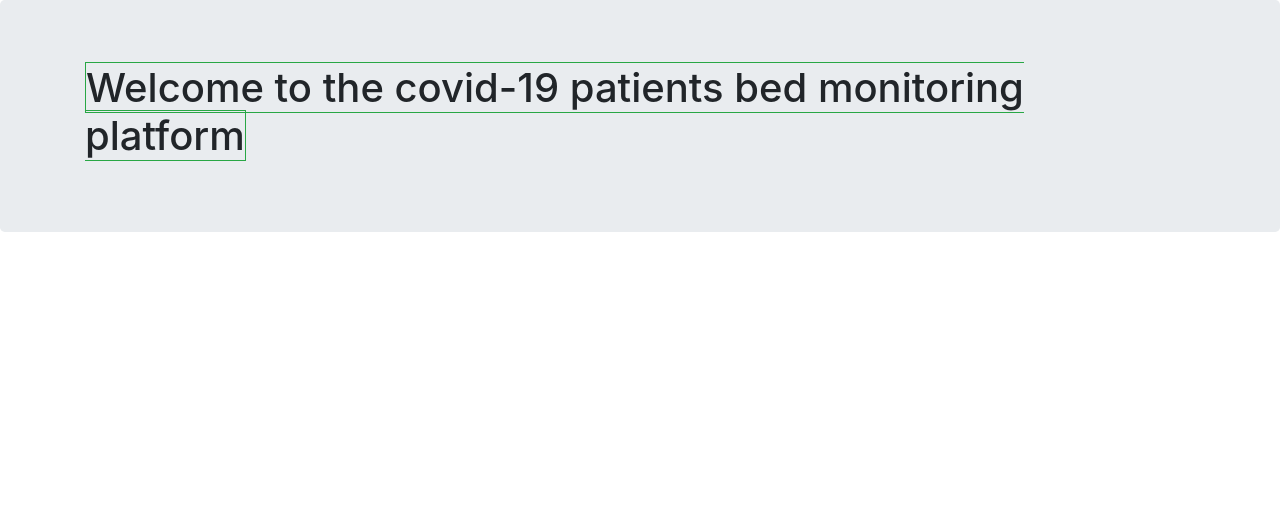
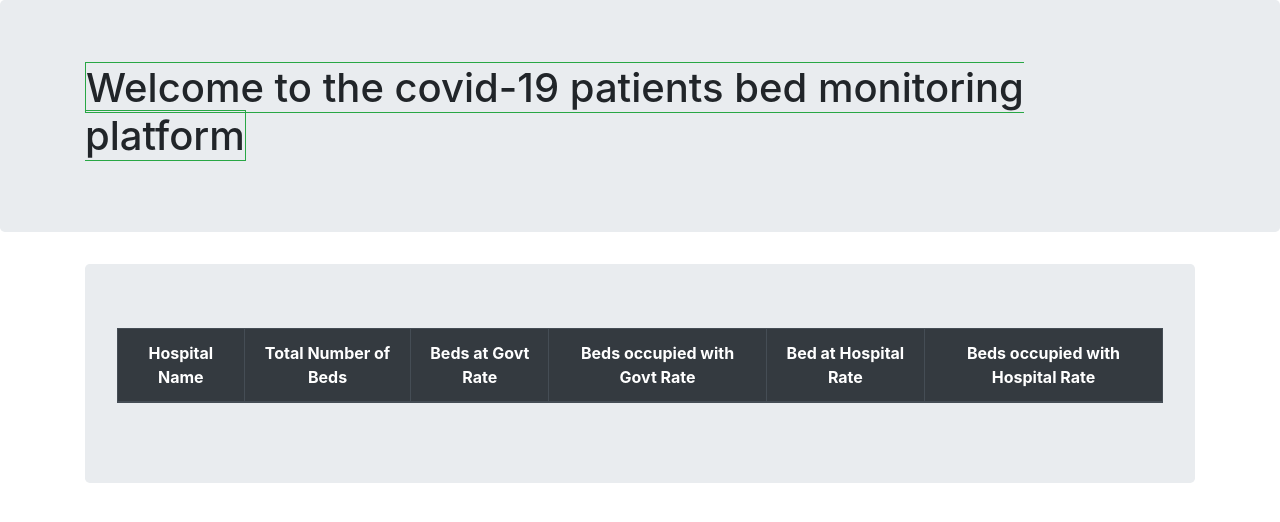
Before and after one commit to russo1237/patient_bed_monitoring, a Django app: page / in a window 1280 px wide. Shown: the part 56-578 px from the top of the page. Run offline with Django 3.2, Linux system fonts and the light colour scheme; lists and menus that the app fills with data are empty; some libraries are stand-ins or nearby versions.

Commit message:
Data related to hospital on dashboard of visitor

```diff
--- a/covid_project/bed_monitoring_app/views.py
+++ b/covid_project/bed_monitoring_app/views.py
@@ -1,15 +1,41 @@
 from django.shortcuts import render
 from bed_monitoring_app.forms import UserForm, UserProfileInfoForm
 from django.contrib.auth import authenticate, login, logout
+from django.contrib.auth.models import User
 from django.http import HttpResponseRedirect, HttpResponse
 from django.urls import reverse
 from django.contrib.auth.decorators import login_required
-from bed_monitoring_app.models import HospitalBedDetails
+from bed_monitoring_app.models import HospitalBedDetails, UserProfileInfo
 
 # Create your views here.
 
 def index(request):
-    return render(request,'bed_monitoring_app/index.html')
+    hospital_details_all = HospitalBedDetails.objects.all()
+    user_hospital_names = UserProfileInfo.objects.all()
+    users = User.objects.filter(is_superuser=False)
+    details_list = []
+    for user in users:
+        for i in reversed(range(len(hospital_details_all))):
+            if user == hospital_details_all[i].user:
+
+                profile_details = UserProfileInfo.objects.filter(user=user)
+                user_hospital_name = profile_details[0].hospital_name
+                details_list.append(
+                                    {'hospital_name':user_hospital_name,
+                                    'total_no_of_beds':hospital_details_all[i].total_no_of_beds,
+                                    'total_govt_beds':hospital_details_all[i].total_govt_beds,
+                                    'total_hospital_beds':hospital_details_all[i].total_hospital_beds,
+                                    'occupied_govt_beds':hospital_details_all[i].occupied_govt_beds,
+                                    'occupied_hospital_beds':hospital_details_all[i].occupied_hospital_beds,
+                                    })
+                break
+            else:
+                continue
+            # import pdb;pdb.set_trace()
+
+    # hospital_details_all
+    # import pdb;pdb.set_trace()
+    return render(request,'bed_monitoring_app/index.html',{'beds_list': details_list})
 
 def register(request):
     registered  = False
--- a/covid_project/templates/bed_monitoring_app/index.html
+++ b/covid_project/templates/bed_monitoring_app/index.html
@@ -11,9 +11,34 @@
         </span>
       </h1>
     </div>
-
-
-
+  </div>
+</div>
+    <div class="container">
+      <div class="jumbotron">
+        <table class='table table-bordered' align='center'>
+          <thead class="thead-dark" align='center'>
+            <tr>
+              <th>Hospital Name</th>
+              <th>Total Number of Beds</th>
+              <th>Beds at Govt Rate</th>
+              <th>Beds occupied with Govt Rate</th>
+              <th>Bed at Hospital Rate</th>
+              <th>Beds occupied with Hospital Rate</th>
+            </tr>
+          </thead>
+          <tbody align='center'>
+            {% for hospital in beds_list %}
+            <tr class="table-primary">
+              <td>{{ hospital.hospital_name}}</td>
+              <td>{{ hospital.total_no_of_beds }}</td>
+              <td>{{ hospital.total_govt_beds }}</td>
+              <td>{{ hospital.occupied_govt_beds }}</td>
+              <td>{{ hospital.total_hospital_beds}}</td>
+              <td>{{ hospital.occupied_hospital_beds }}</td>
+            </tr>
+            {% endfor %}
+          </tbody>
+        </table>
   </div>
 </div>
 
```
